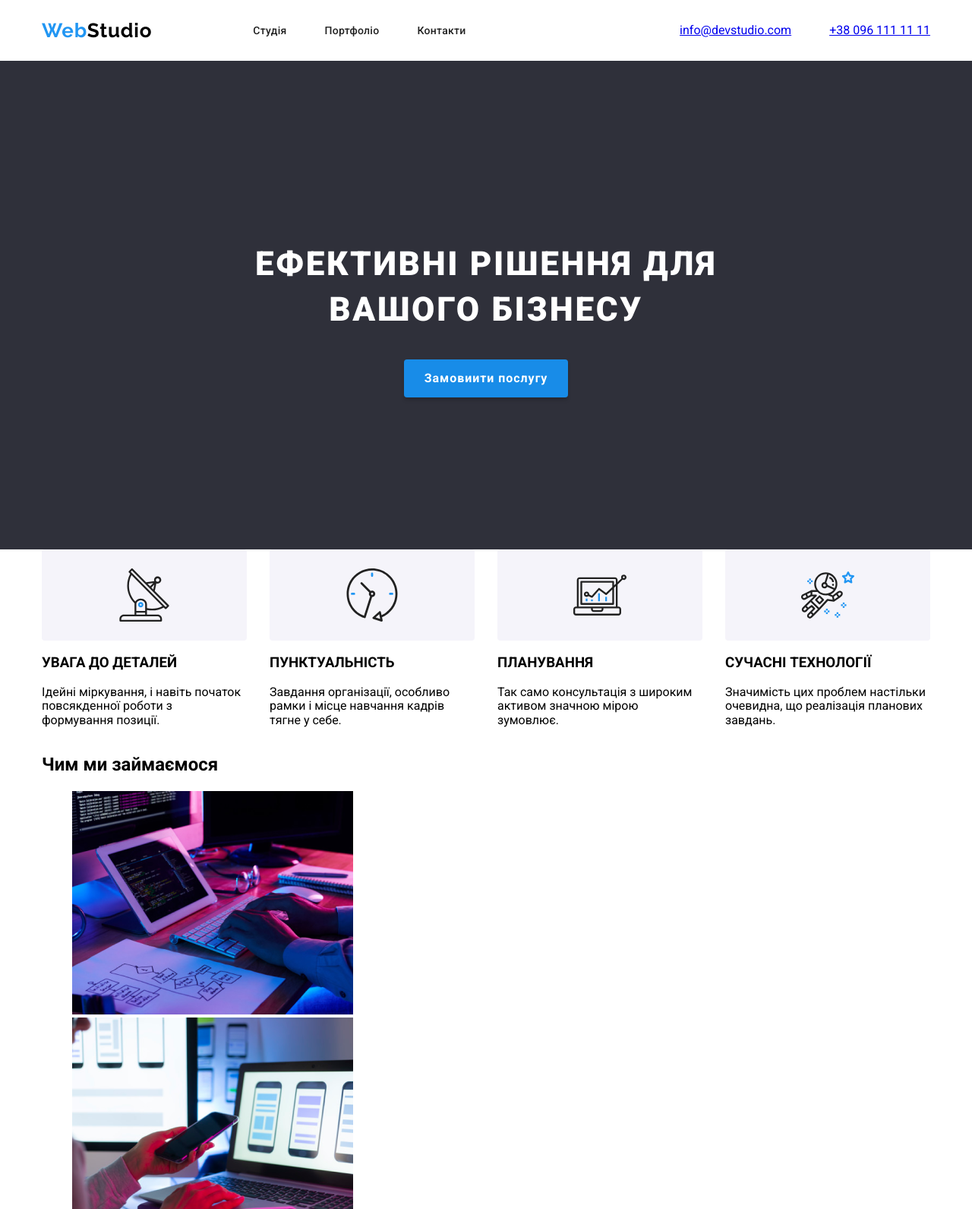
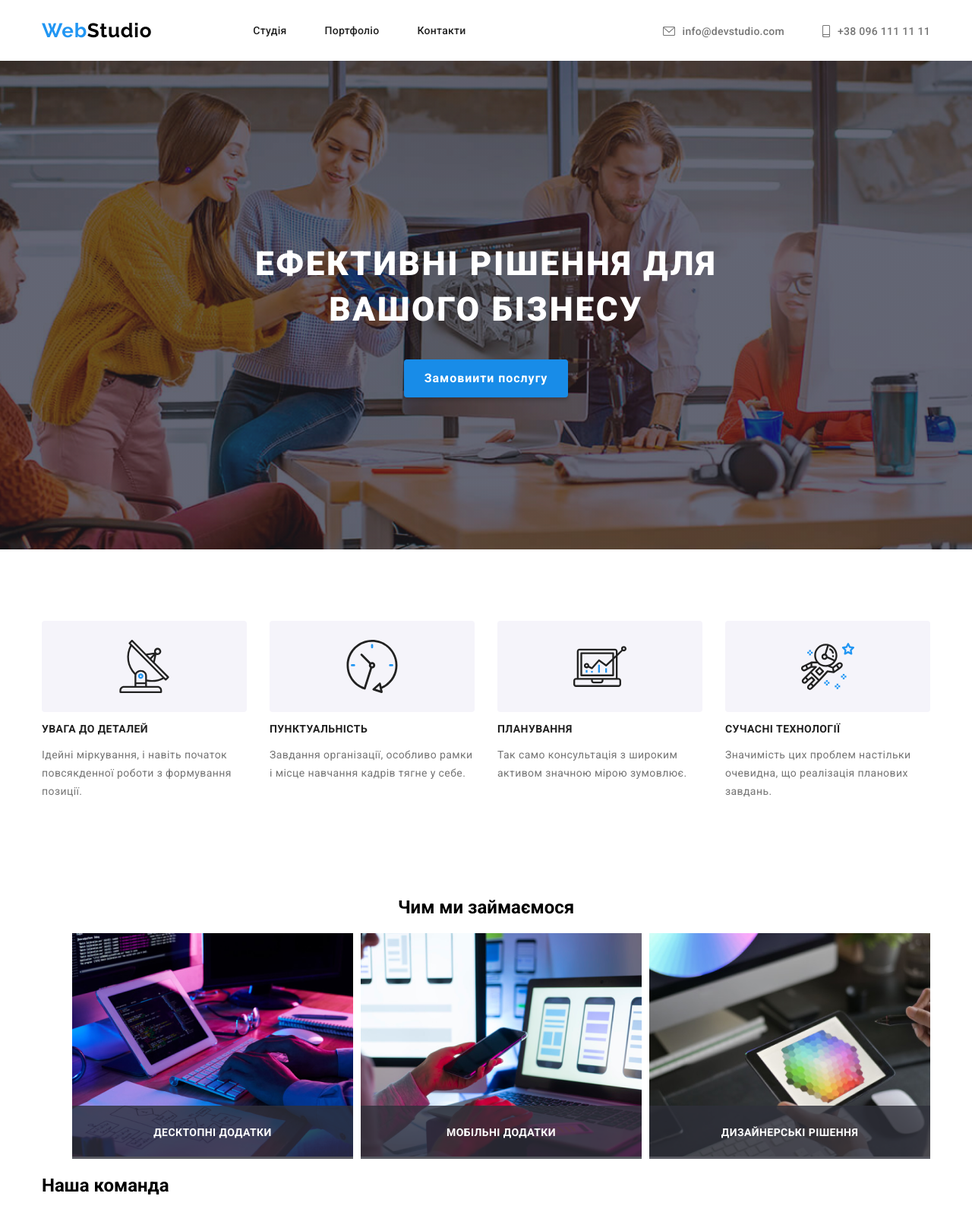
Before and after one commit to FaZT1K/WebStudio2, a plain HTML site: page index.html in a window 1280 px wide. Shown: the top 1591 px of the page at 76% size. Drawn offline with nearby package versions, Linux system fonts and the light colour scheme.

Commit message:
first commit

```diff
--- a/style.css
+++ b/css/style.css
@@ -39,6 +39,7 @@ text-decoration: none;
 .promo{
     background: #2F303A;
     padding: 200px 0;
+    background: linear-gradient(rgba(47, 48, 58, 0.40),rgba(47, 48, 58, 0.40)), url(../img/people_bg.png) center/cover no-repeat;
 }
 h1{
     font-weight: 900;
@@ -126,18 +127,90 @@ flex-shrink: 0;
 .fueatures_item-rectangle::before{
     display: block;
     content: "";
-    background-image: url(./img/antenna.svg);
+    background-image: url(../img/antenna.svg);
     width: 100%;
     height: 100%;
     background-repeat: no-repeat;
     background-position: center;
 }
 .fuatures_item:nth-child(2) .fueatures_item-rectangle::before{
-   background-image:url(./img/clock.svg)
+   background-image:url(../img/clock.svg)
 }
 .fuatures_item:nth-child(3) .fueatures_item-rectangle::before{
-    background-image:url(./img/diagram.svg)
+    background-image:url(../img/diagram.svg)
  }
  .fuatures_item:nth-child(4) .fueatures_item-rectangle::before{
-    background-image:url(./img/astronaut.svg)
+    background-image:url(../img/astronaut.svg)
  }
+ .work_list{
+    gap: 30;
+    display: flex;
+    justify-content: space-between;
+ }
+ .fuatures{
+    padding: 94px 0 94px;
+ }
+ .fuatures h3{
+    color: #212121;
+font-family: Roboto;
+font-size: 14px;
+font-style: normal;
+font-weight: 700;
+line-height: normal;
+letter-spacing: 0.42px;
+text-transform: uppercase;
+ }
+ .fuatures p{
+    color: #757575;
+font-family: Roboto;
+font-size: 14px;
+font-style: normal;
+font-weight: 400;
+line-height: 24px; /* 171.429% */
+letter-spacing: 0.42px;
+ }
+ .work_title{
+    text-align: center;
+    height: 50;
+ }
+ .work_descr {
+    color: #fff;
+    text-align: center;
+    font-size: 14px;
+    font-style: normal;
+    font-weight: 700;
+    line-height: normal;
+    letter-spacing: 0.42px;
+    text-transform: uppercase;
+    width: 370px;
+    height: 70px;
+    background: rgba(47, 48, 58, 0.8);
+    display: block;
+    padding: 27px 0;
+    position: absolute;
+    bottom: 2px;
+  }
+  .work_item{
+    position: relative;
+  }
+  .header_contacts-link{
+    color: #757575;
+    font-family: Roboto;
+    font-size: 14px;
+    font-style: normal;
+    font-weight: 500;
+    line-height: normal;
+    letter-spacing: 0.28px;
+    text-decoration: none;
+    display: flex;
+    align-items:center;
+  }
+ .header_contacts-link svg{
+    margin-right: 10px;
+ }
+ .header_contacts-link:hover{
+    color: #2196F3;
+ }
+ .header_contacts-link:hover path{
+    fill: #2196F3;
+ }
--- a/index.html
+++ b/index.html
@@ -16,7 +16,7 @@
       href="https://fonts.googleapis.com/css2?family=Raleway:wght@700&family=Roboto:wght@400;500;700;900&display=swap"
       rel="stylesheet"
     />
-    <link rel="stylesheet" href="./style.css" />
+    <link rel="stylesheet" href="./css/style.css" />
   </head>
   <body>
     <header class="header">
@@ -33,8 +33,38 @@
           </nav>
         </div>
         <div class="header_contacts">
-          <a href="mailto:info@devstudio.com">info@devstudio.com</a>
-          <a href="tel:+380961111111">+38 096 111 11 11</a>
+          <a class="header_contacts-link" href="mailto:info@devstudio.com"
+            ><svg
+              xmlns="http://www.w3.org/2000/svg"
+              width="16"
+              height="12"
+              viewBox="0 0 16 12"
+              fill="none"
+            >
+              <path
+                d="M14.5 0H1.50001C0.672854 0 0 0.672853 0 1.50001V10.5C0 11.3271 0.672854 12 1.50001 12H14.5C15.3271 12 16 11.3271 16 10.5V1.50001C16 0.672853 15.3271 0 14.5 0ZM14.5 0.999994C14.5679 0.999994 14.6325 1.01409 14.6916 1.0387L8 6.83838L1.30833 1.0387C1.36742 1.01412 1.43204 0.999994 1.49998 0.999994H14.5ZM14.5 11H1.50001C1.22414 11 0.999996 10.7759 0.999996 10.5V2.09521L7.67236 7.87792C7.76661 7.95944 7.8833 7.99999 8 7.99999C8.1167 7.99999 8.23339 7.95948 8.32764 7.87792L15 2.09521V10.5C15 10.7759 14.7759 11 14.5 11Z"
+                fill="#757575"
+              /></svg
+            >info@devstudio.com</a
+          >
+          <a class="header_contacts-link" href="tel:+380961111111"
+            ><svg
+              xmlns="http://www.w3.org/2000/svg"
+              width="10"
+              height="16"
+              viewBox="0 0 10 16"
+              fill="none"
+            >
+              <path
+                d="M8.5 0H1.5C0.672848 0 0 0.672848 0 1.5V14.5C0 15.3272 0.672848 16 1.5 16H8.5C9.32715 16 10 15.3272 10 14.5V1.5C10 0.672848 9.32715 0 8.5 0ZM1.5 1H8.5C8.77588 1 9 1.22412 9 1.5V12H1V1.5C1 1.22412 1.22412 1 1.5 1ZM8.5 15H1.5C1.22412 15 1 14.7759 1 14.5V13H9V14.5C9 14.7759 8.77588 15 8.5 15Z"
+                fill="#757575"
+              />
+              <path
+                d="M2.35355 13.7389C2.54882 13.9213 2.54882 14.2169 2.35355 14.3992C2.15828 14.5816 1.84172 14.5816 1.64645 14.3992C1.45118 14.2169 1.45118 13.9213 1.64645 13.7389C1.84172 13.5566 2.15828 13.5566 2.35355 13.7389Z"
+                fill="#757575"
+              /></svg
+            >+38 096 111 11 11</a
+          >
         </div>
       </div>
     </header>
@@ -85,21 +115,35 @@
           </ul>
         </div>
       </section>
-      <section>
+      <section class="work">
         <div class="container">
-          <h2>Чим ми займаємося</h2>
-          <ul>
-            <li><img src="./img/programing.png" alt="" /></li>
-            <li><img src="./img/mobile.png" alt="" /></li>
-            <li><img src="./img/design.png" alt="" /></li>
+          <h2 class="work_title">Чим ми займаємося</h2>
+          <ul class="work_list">
+            <li class="work_item">
+              <img src="./img/programing.png" alt="laptop" /><span
+                class="work_descr"
+                >Десктопні додатки</span
+              >
+            </li>
+            <li class="work_item">
+              <img src="./img/mobile.png" alt="phone" /><span class="work_descr"
+                >Мобільні додатки</span
+              >
+            </li>
+            <li class="work_item">
+              <img src="./img/design.png" alt="design" /><span
+                class="work_descr"
+                >Дизайнерські рішення</span
+              >
+            </li>
           </ul>
         </div>
       </section>
       <section class="team">
         <div class="container">
           <h2>Наша команда</h2>
-          <ul>
-            <li>
+          <ul class="title_team">
+            <li class="team_list">
               <img class="people" src="./img/ihor.jpg" alt="Igor" />
               <h3>Ігор Дем'яненко</h3>
               <h4>Product Designer</h4>
```
Also changed, not shown: portfolio.html (+1 -1 lines), css/portfolio.css (renamed from portfolio.css), img/people_bg.png (added).
